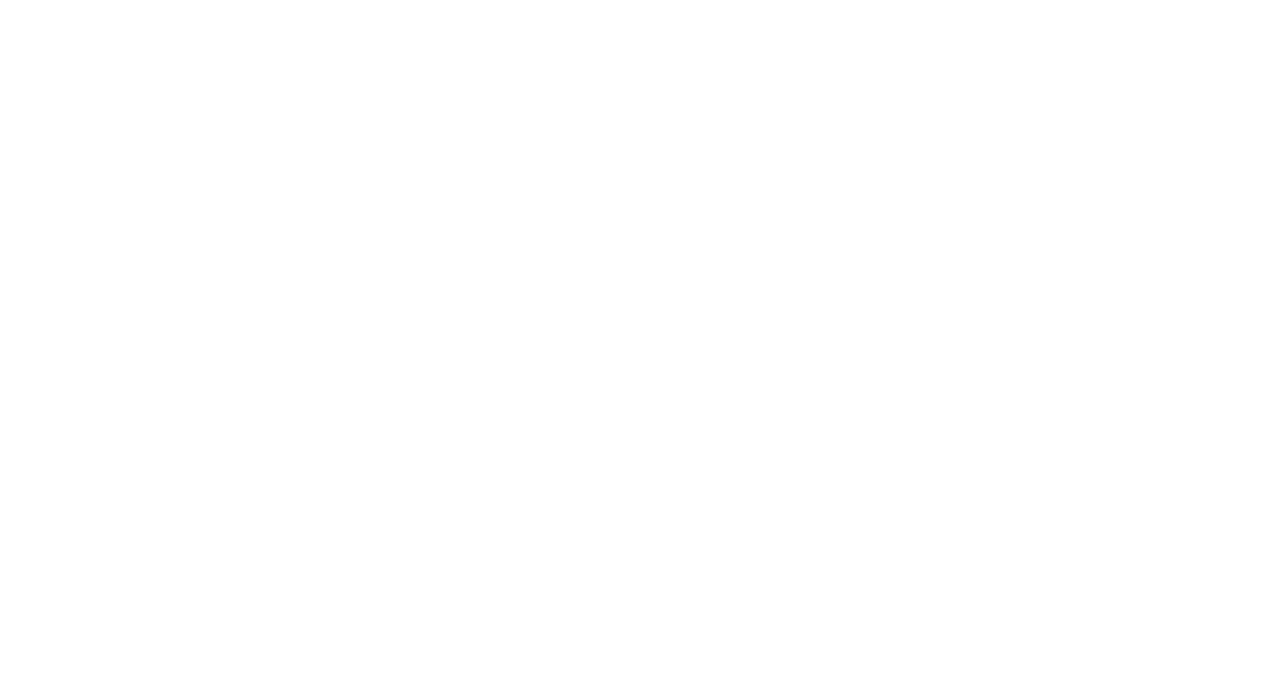
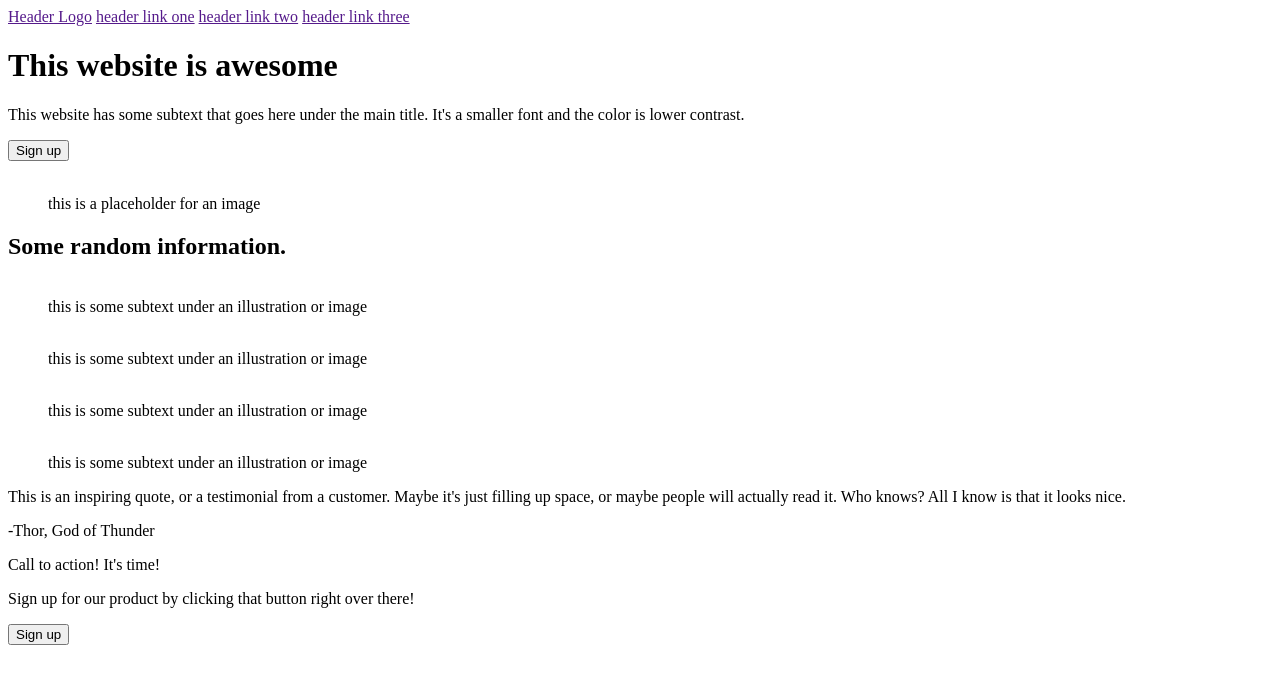
Before and after one commit to waychel-l/dragonfly-facts, a plain HTML site: page index.html in a window 1280 px wide. Drawn offline with Linux system fonts and the light colour scheme.

Commit message:
Create placeholder content
Fill in the placeholder content given in the example image. Create structure for the content to be replaced later.

```diff
--- a/index.html
+++ b/index.html
@@ -4,8 +4,53 @@
     <meta charset="UTF-8">
     <meta name="viewport" content="width=device-width, initial-scale=1.0">
     <title>Document</title>
+    <link rel="preconnect" href="https://fonts.googleapis.com">
+    <link rel="preconnect" href="https://fonts.gstatic.com" crossorigin>
+    <link href="https://fonts.googleapis.com/css2?family=Roboto:ital,wght@0,100;0,300;0,400;0,500;0,700;0,900;1,100;1,300;1,400;1,500;1,700;1,900&display=swap" rel="stylesheet">
 </head>
+<header>
+    <a href="">Header Logo</a>
+    <a href="">header link one</a>
+    <a href="">header link two</a>
+    <a href="">header link three</a>
+</header>
 <body>
-
+    <div id="intro">
+        <h1>This website is awesome</h1>
+        <p>This website has some subtext that goes here under the main title. It's a smaller font and the color is lower contrast.</p>
+        <button>Sign up</button>
+        <figure>
+            <img src="" alt="">
+            <figcaption>this is a placeholder for an image</figcaption>
+        </figure>
+    </div>
+    <div id="facts">
+        <h2>Some random information.</h2>
+            <figure>
+                <img src="" alt="">
+                <figcaption>this is some subtext under an illustration or image</figcaption>
+            </figure>
+            <figure>
+                <img src="" alt="">
+                <figcaption>this is some subtext under an illustration or image</figcaption>
+            </figure>
+            <figure>
+                <img src="" alt="">
+                <figcaption>this is some subtext under an illustration or image</figcaption>
+            </figure>
+            <figure>
+                <img src="" alt="">
+                <figcaption>this is some subtext under an illustration or image</figcaption>
+            </figure>
+    </div>
+    <div id="quote">
+        <p>This is an inspiring quote, or a testimonial from a customer. Maybe it's just filling up space, or maybe people will actually read it. Who knows? All I know is that it looks nice.</p>
+        <p>-Thor, God of Thunder</p>
+    </div>
+    <div id="call">
+        <p>Call to action! It's time!</p>
+        <p>Sign up for our product by clicking that button right over there!</p>
+        <button>Sign up</button>
+    </div>
 </body>
 </html>
```
